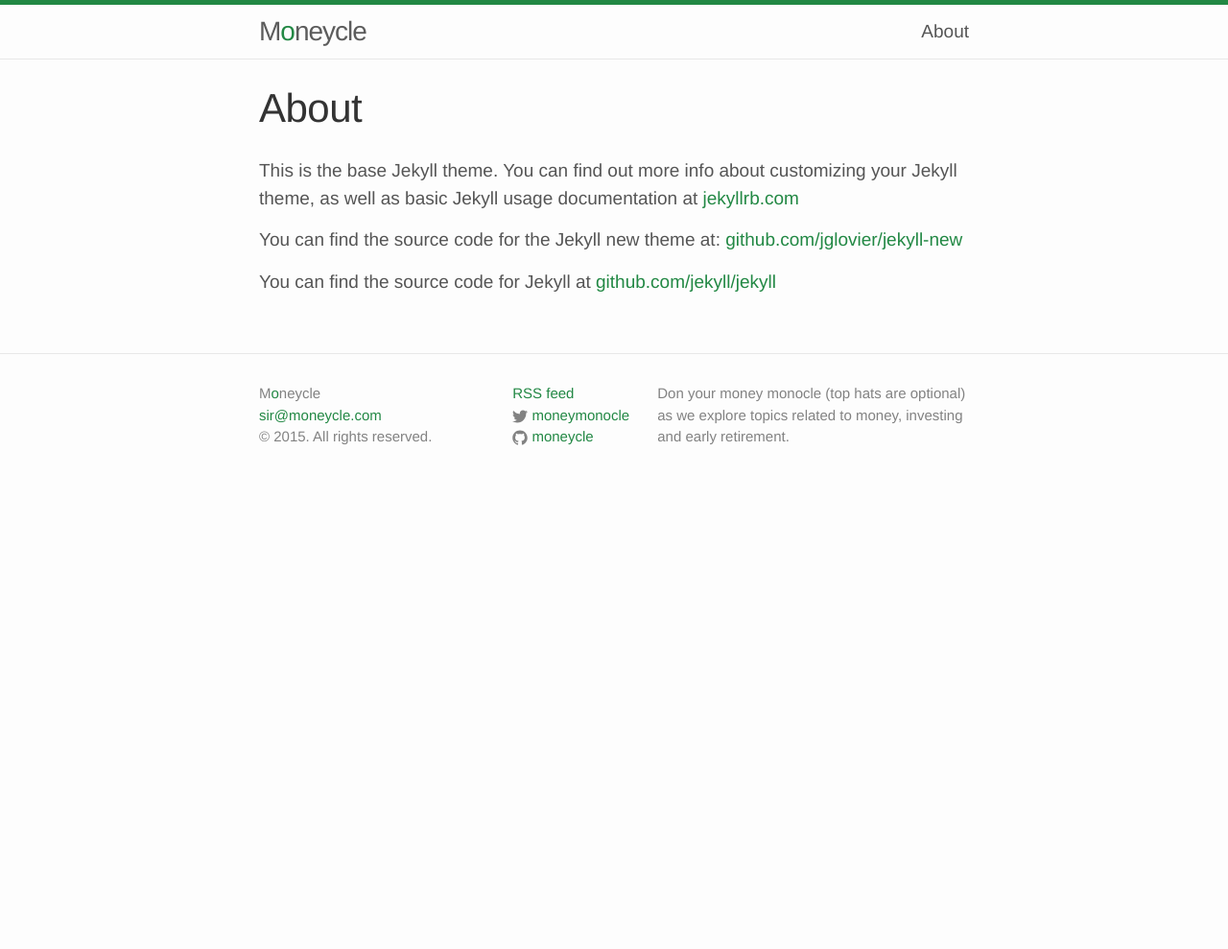
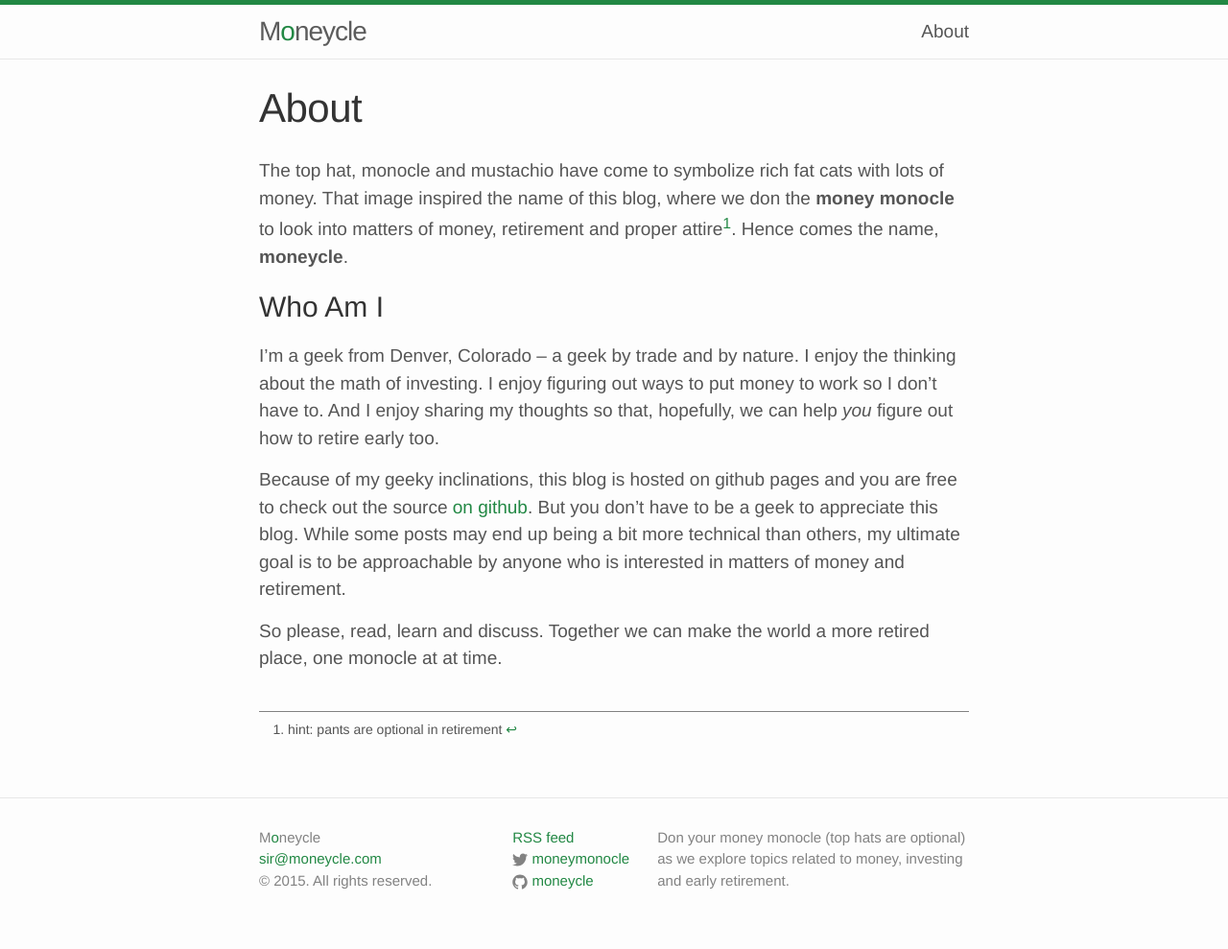
Before and after one commit to moneycle/moneycle.github.io, a Jekyll site: the page built from about.md, in a window 1280 px wide. Shown: the whole page at 96% size. Built offline with Jekyll 4.4.1, drawn with Linux system fonts in a browser that asks for light colours; before the commit the page ends 900 px from its top, so only the background shows below that.

Commit message:
edited the about page

```diff
--- a/_sass/_layout.scss
+++ b/_sass/_layout.scss
@@ -240,3 +240,10 @@
         }
     }
 }
+
+.footnotes {
+  border-top: 1px solid $grey-color;
+  padding-top: 8px;
+  margin-top: 40px;
+  font-size: 14px;
+}
--- a/about.md
+++ b/about.md
@@ -4,8 +4,27 @@ title: About
 permalink: /about/
 ---
 
-This is the base Jekyll theme. You can find out more info about customizing your Jekyll theme, as well as basic Jekyll usage documentation at [jekyllrb.com](http://jekyllrb.com/)
+The top hat, monocle and mustachio have come to symbolize rich fat cats with lots of
+money.  That image inspired the name of this blog, where we don the **money monocle**
+to look into matters of money, retirement and proper attire[^1].
+Hence comes the name, **moneycle**.
 
-You can find the source code for the Jekyll new theme at: [github.com/jglovier/jekyll-new](https://github.com/jglovier/jekyll-new)
+## Who Am I
 
-You can find the source code for Jekyll at [github.com/jekyll/jekyll](https://github.com/jekyll/jekyll)
+I'm a geek from Denver, Colorado -- a geek by trade and by nature.
+I enjoy the thinking about the math of investing.  I enjoy figuring out ways
+to put money to work so I don't have to. And I enjoy sharing my thoughts so that,
+hopefully, we can help *you* figure out how to retire early too.
+
+Because of my geeky inclinations, this blog is hosted on github pages and you are free
+to check out the source [on github](https://github.com/moneycle/moneycle.github.io).
+But you don't have to be a geek to appreciate this blog.  While some posts may
+end up being a bit more technical than others, my ultimate goal is to be
+approachable by anyone who is interested in matters of money and retirement.
+
+So please, read, learn and discuss.  Together we can make the world a more
+retired place, one monocle at at time.
+
+
+
+[^1]: hint: pants are optional in retirement
```
